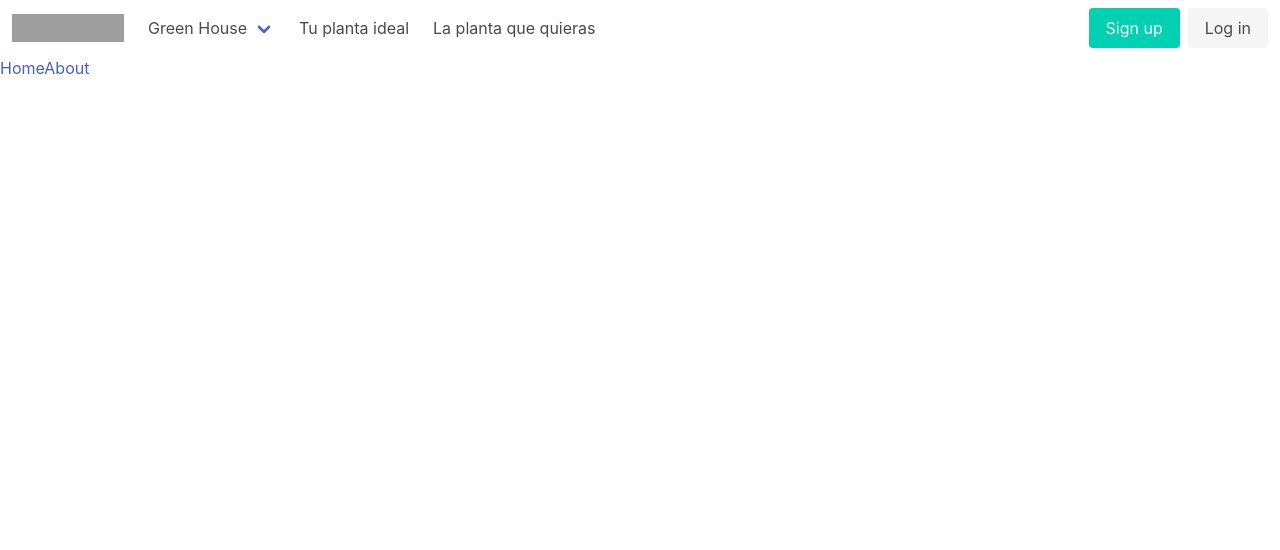
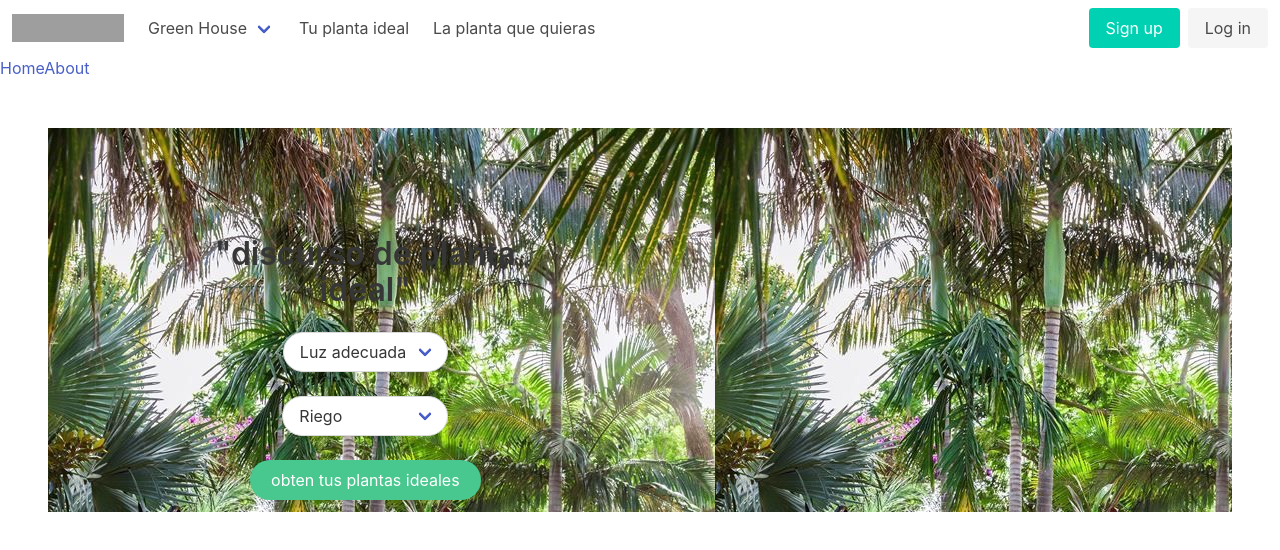
Before and after one commit to servo98/plantasApp, a Vue app: page /plantaideal in a window 1280 px wide. Shown: the top 550 px of the page. Built offline with nearby package versions, Linux system fonts and the light colour scheme; no server answers; grey boxes are pictures that could not be loaded.

Commit message:
8 febrero

```diff
--- a/src/components/First.vue
+++ /dev/null
@@ -1,51 +0,0 @@
-<template>
-<div class="control">
-        <div class="columns ">
-        <input class="input column is-half " type="text" placeholder="Que planta buscas" >
-
-        <button type="submit column" class="button is-primary ">Buscar</button>
-
-        </div>
-
-        </div>
-</template>
-
-<script>
-import axios from 'axios'
-import http from '../mixins/axios'
-export default {
-    mounted() {
-        this.pedirPlantas()
-    },
-    data: function() {
-        return {
-            plantas: []
-        }
-    },
-
-    methods: {
-        pedirPlantas(){
-            this.getAxios('plants')
-                .then(res => {
-                    this.plantas = res.data
-                });
-        },
-
-
-        addPlant(id) {
-            this.getAxios('/trolleys/trolleyByUser/' + localStorage.id)
-                .then(res => {
-                    console.log(res)
-                    this.putAxios('trolleys/'+ res.data + '/add' + id)
-                        .then(res => {
-
-
-                        }).catch(error => {
-                        console.log(error)
-                        });
-                })
-        },
-    },
-    mixins: [http]
-};
-</script>
--- /dev/null
+++ b/src/components/Plantaideal.vue
@@ -0,0 +1,127 @@
+<template >
+  <section class="hero">
+ <div class="hero-body">
+ <div :style="{'background-image': 'url(./images/IMG.JPG)'}">
+                    <div class='media-right'>
+
+            <div class='media-right'>
+            <div class='media-right'>
+            <div class='media-right'>
+            <div class='media-right'>
+            <div class='media-right'>
+            <div class='media-right'>
+            <div class='media-right'>
+                <div class='media-right'>
+
+             <br>
+         <br>
+          <br>
+           <br>
+
+                <div class='column is-4 has-text-centered'>
+                    <p class='title'>
+                    "discurso de planta ideal"
+                    </p>
+
+                </div>
+                                <div class="column is-4 has-text-centered">
+
+                                        <div class="select is-rounded">
+                                                <select>
+                                                    <option>Luz adecuada</option>
+                                                    <option>Sombra</option>
+                                                    <option>Luz </option>
+                                                    <option>Ambas</option>
+                                                </select>
+                                        </div>
+
+                                </div>
+
+                                    <div class="column is-4 has-text-centered">
+
+
+
+                                                <div class="select is-rounded">
+                                                    <select>
+                                                        <option>Riego</option>
+                                                        <option>Cada semana</option>
+                                                        <option>Cada dos dias </option>
+                                                    </select>
+                                                </div>
+
+
+
+
+                                    </div>
+
+                                     <div class="column is-4 has-text-centered">
+                                     <button class="button is-success is-rounded">obten tus plantas ideales</button>
+
+
+                                     </div>
+
+
+
+
+         </div>
+         </div>
+         </div>
+         </div>
+         </div>
+         </div>
+         </div>
+         </div>
+        </div>
+           </div>
+           </div>
+
+   </section>
+</template>
+
+<script>
+import axios from 'axios'
+import http from '../mixins/axios'
+export default {
+    mounted() {
+        this.pedirPlantas()
+    },
+    data: function() {
+        return {
+            plantas: []
+        }
+    },
+
+    methods: {
+        pedirPlantas(){
+            this.getAxios('plants')
+                .then(res => {
+                    this.plantas = res.data
+                });
+        },
+
+
+        addPlant(id) {
+            this.getAxios('/trolleys/trolleyByUser/' + localStorage.id)
+                .then(res => {
+                    console.log(res)
+                    this.putAxios('trolleys/'+ res.data + '/add' + id)
+                        .then(res => {
+
+
+                        }).catch(error => {
+                        console.log(error)
+                        });
+                })
+        },
+    },
+    mixins: [http]
+};
+</script>
+
+
+
+<style>
+  .hero {
+    background: url('') center/ cover;
+    }
+</style>
--- /dev/null
+++ b/src/components/Plantaquequieras.vue
@@ -0,0 +1,14 @@
+<template>
+ <div class="column is-4 has-text-centered">
+
+                                        <div class="select is-rounded">
+                                                <select>
+                                                    <option>Luz adecuada</option>
+                                                    <option>Sombra</option>
+                                                    <option>Luz </option>
+                                                    <option>Ambas</option>
+                                                </select>
+                                        </div>
+
+                                </div>
+</template>
--- a/src/router/index.js
+++ b/src/router/index.js
@@ -11,7 +11,8 @@ import Greenhouse from '../components/Greenhouse.vue'
 import Plantinfo from  '../components/Plantinfo.vue'
 import Cart from '../components/Cart.vue'
 import Profile from '../components/Profile.vue'
-import First from '../components/First.vue'
+import Plantaideal from '../components/Plantaideal.vue'
+import Plantaquequieras from '../components/Plantaquequieras.vue'
 
 
 Vue.use(VueRouter)
@@ -69,10 +70,16 @@ const routes = [
     }
   },
   {
-    path: '/first',
-    name: 'first',
-    component : First,
+    path: '/plantaideal',
+    name: 'plantaideal',
+    component : Plantaideal,
 
+
+  },
+  {
+    path: '/plantaquequieras',
+    name: 'plantaquequieras',
+    component : Plantaquequieras,
 
   },
   {
```
Also changed, not shown: styles/yourstyles.css (added, +9 -0 lines), images/IMG.JPG (added), images/IMG_1236.JPG.JPG (added), src/App.vue (line endings or trailing spaces).
